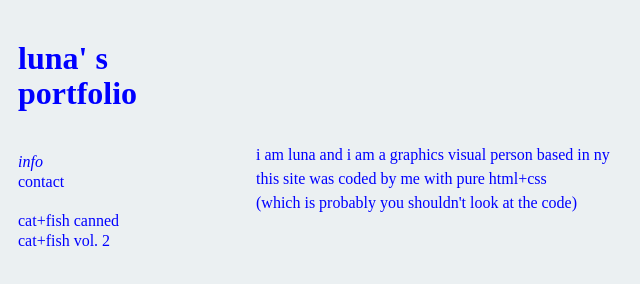
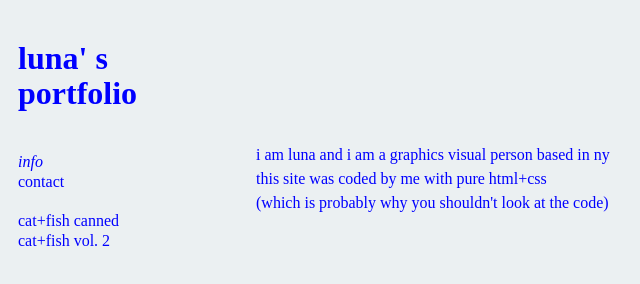
Before and after one commit to marolune/marolune.github.io, a plain HTML site: page index.html in a window 1280 px wide. Shown: the full height of the page, 32-672 px from the left. Drawn offline with Linux system fonts and the light colour scheme; a web font is replaced by a local one.

Commit message:
Update index.html

```diff
--- a/index.html
+++ b/index.html
@@ -87,7 +87,7 @@
                 line-height:24px;
                 ">i am luna and i am a graphics visual person based in ny<br>
                 this site was coded by me with pure html+css<br>
-                (which is probably you shouldn't look at the code)</p>
+                (which is probably why you shouldn't look at the code)</p>
                 <!-- i told you... -->
   </div>
 </html>
```
